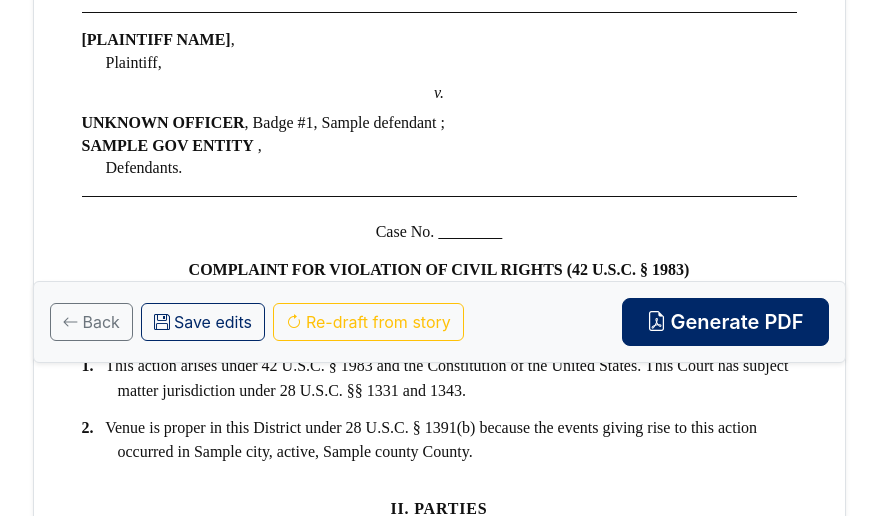
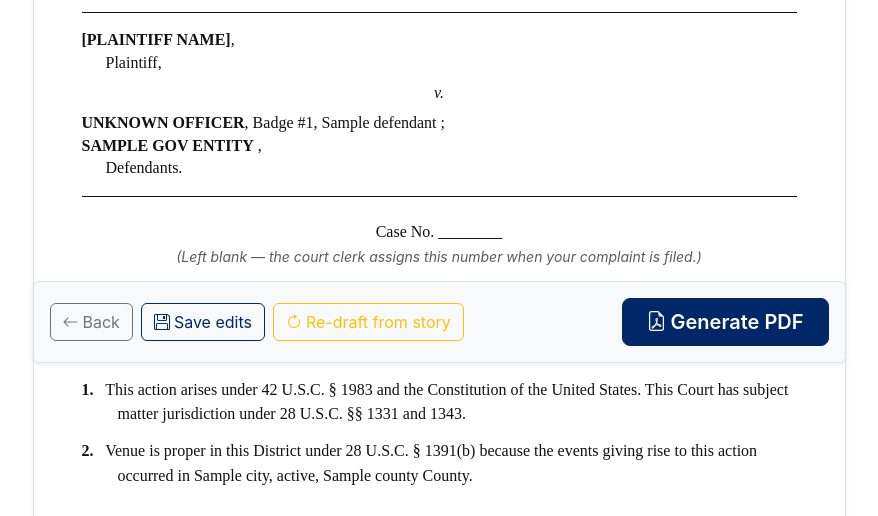
Before and after one commit to LaylaAddi/file-1983, a Django app: template templates/documents/wizard_draft.html in a window 1280 px wide. Shown: the part 421-937 px from the top of the page, without its empty margins (201-1079 px from the left). Run offline with Django 4.2, Linux system fonts and the light colour scheme; the template is opened without the code that fills it: most values are stand-ins (such as "Sample title", 1, 10 or a date in 2020).

Commit message:
Add Case No. explainer to draft preview only (not PDF)
The blank Case No. line is correct — the court clerk assigns it on
filing — but pro se users seeing it for the first time don't always
know that. Add a small italic note under the line on the draft
preview to explain. PDF stays clean since the clerk doesn't need
the hint and federal complaints conventionally leave that line bare.

https://claude.ai/code/session_01BcmPNZmThp6M6dex5aukSd

```diff
--- a/templates/documents/wizard_draft.html
+++ b/templates/documents/wizard_draft.html
@@ -179,6 +179,9 @@
                         </div>
                         <div>
                             Case No. <u>&nbsp;&nbsp;&nbsp;&nbsp;&nbsp;&nbsp;&nbsp;&nbsp;&nbsp;&nbsp;&nbsp;&nbsp;&nbsp;&nbsp;&nbsp;&nbsp;</u>
+                            <div class="text-muted small fst-italic mt-1" style="font-family: -apple-system, sans-serif;">
+                                (Left blank — the court clerk assigns this number when your complaint is filed.)
+                            </div>
                         </div>
                         <div style="margin-top: 1rem;"><strong>COMPLAINT FOR VIOLATION OF CIVIL RIGHTS (42 U.S.C. § 1983)</strong></div>
                         {% if document.jury_trial_demand %}
```
